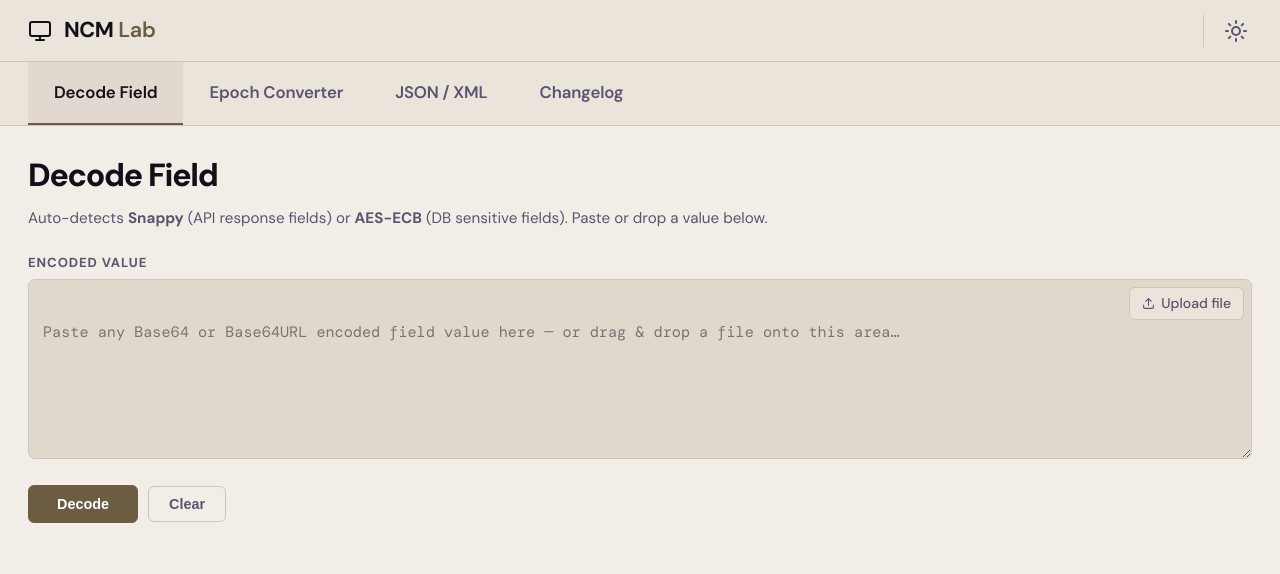
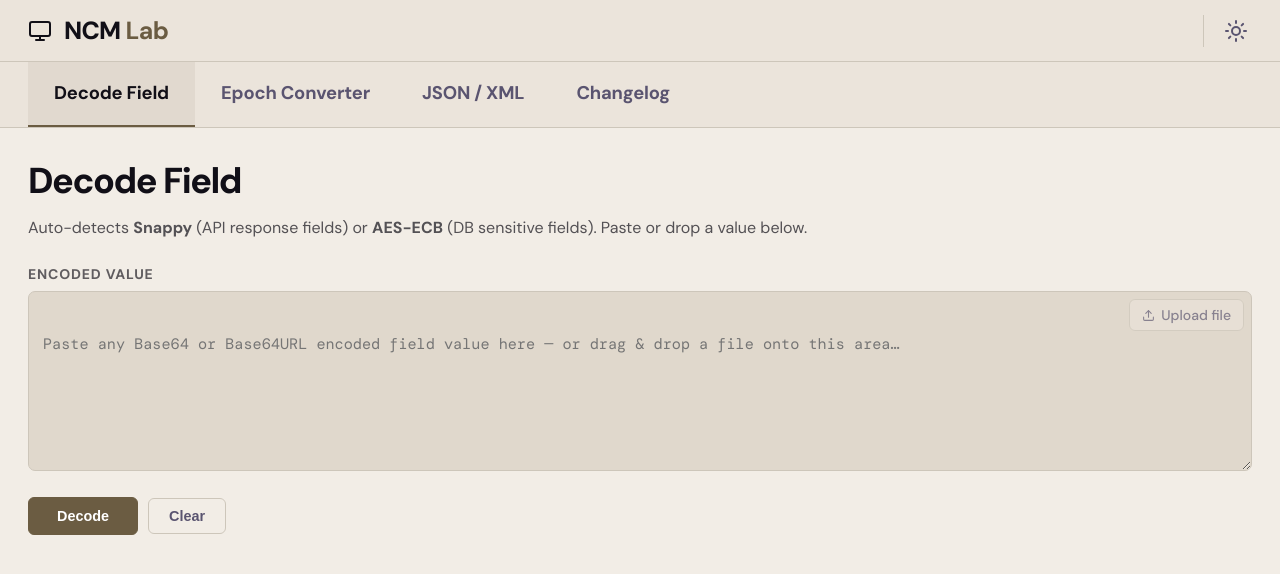
Before and after one commit to vismitmandlik/ncm-lab, a website: page index.html in a window 1280 px wide. Drawn offline with nearby package versions, Linux system fonts and the light colour scheme.

Commit message:
fix: typography-only scale pass — larger brand/h2/tabs/labels, zero spacing changes

```diff
--- a/index.html
+++ b/index.html
@@ -136,8 +136,8 @@
       align-items: center;
       gap: 12px;
     }
-    header h1 { font-size: 1.35rem; font-weight: 700; letter-spacing: -0.02em; }
-    header h1 span { color: var(--color-accent); font-weight: 600; letter-spacing: -0.01em; }
+    header h1 { font-size: 1.55rem; font-weight: 800; letter-spacing: -0.03em; }
+    header h1 span { color: var(--color-accent); font-weight: 700; letter-spacing: -0.02em; }
 
     /* ── Tabs ── */
     .tabs
@@ -155,8 +155,8 @@
     .tab
     {
       padding: 17px 26px;
-      font-size: 1.05rem;
-      font-weight: 600;
+      font-size: 1.15rem;
+      font-weight: 700;
       color: var(--color-fg-muted);
       cursor: pointer;
       border-bottom: 2px solid transparent;
@@ -178,11 +178,11 @@
     .panel { display: none; }
     .panel.active { display: block; }
 
-    h2 { font-size: 2rem; font-weight: 800; margin-bottom: 5px; letter-spacing: -0.04em; color: var(--color-fg-default); }
-    .subtitle { color: var(--color-fg-muted); font-size: 0.95rem; margin-bottom: 22px; line-height: 1.6; font-weight: 400; }
+    h2 { font-size: 2.25rem; font-weight: 800; margin-bottom: 5px; letter-spacing: -0.04em; color: var(--color-fg-default); }
+    .subtitle { color: var(--color-fg-default); font-size: 1rem; margin-bottom: 22px; line-height: 1.6; font-weight: 400; opacity: .7; }
 
     /* ── Form ── */
-    label { display: block; margin-bottom: 6px; font-size: 0.82rem; font-weight: 700; color: var(--color-fg-muted); letter-spacing: 0.07em; text-transform: uppercase; }
+    label { display: block; margin-bottom: 6px; font-size: 0.875rem; font-weight: 700; color: var(--color-fg-default); letter-spacing: 0.06em; text-transform: uppercase; opacity: .65; }
     /* Override: upload-btn is a <label> but should not get uppercase form-label styles */
     label.upload-btn { font-size: 0.875rem; font-weight: 500; text-transform: none; letter-spacing: 0; margin-bottom: 0; }
     .field { margin-bottom: 18px; }
@@ -362,7 +362,7 @@
     }
     .output-panel-title
     {
-      font-size: 0.82rem;
+      font-size: 0.875rem;
       font-weight: 700;
       letter-spacing: 0.07em;
       text-transform: uppercase;
@@ -921,7 +921,7 @@
       .content { padding: 28px 40px 48px; }
       .tab { padding: 18px 30px; font-size: 1.1rem; }
       header { padding: 0 40px; height: 66px; }
-      header h1 { font-size: 1.45rem; }
+      header h1 { font-size: 1.65rem; }
       .tabs { padding: 0 40px; }
     }
 
@@ -956,7 +956,7 @@
     {
       body { font-size: 15px; }
       header { padding: 0 16px; height: 52px; }
-      header h1 { font-size: 1.05rem; }
+      header h1 { font-size: 1.2rem; }
       .tabs { padding: 0 8px; }
       .tab { padding: 13px 14px; font-size: 0.875rem; }
       .content { padding: 18px 16px 28px; }
```
